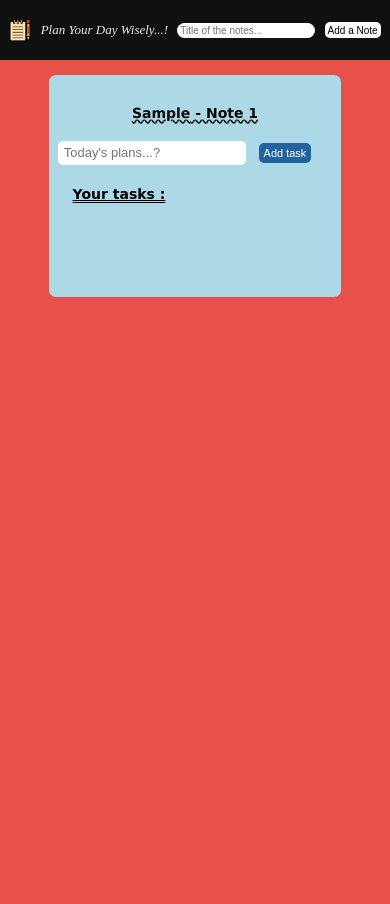
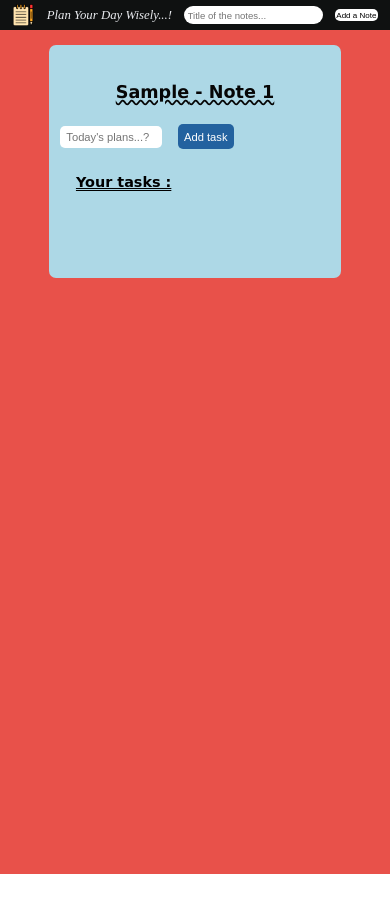
Before and after one commit to prabhas-nallan/Todo-application, a plain HTML site: page index.html in a window 390 px wide. Both pictures are taken after typing "Sample" into the empty fields and a click on the button "Add a Note". After the commit the page ends 874 px from the top, so only its background shows below. Drawn offline with Linux system fonts and the light colour scheme.

Commit message:
added comments and css

```diff
--- a/index.js
+++ b/index.js
@@ -1,3 +1,4 @@
+//This function is used to add new tasks into the card
 function addTask(noteId) {
     console.log("add task called....");
     const input = document.querySelector(`#new-task-input-note${noteId}`);
@@ -24,6 +25,7 @@ function addTask(noteId) {
 
     input.value = '';
 }
+//Function used to calc the ht of the card and increasing it as user adds tasks
 function adjustCardHeight(noteId) {
     const taskList = document.querySelector(`#taskList-note${noteId}`);
     const card = document.querySelector(`#note-card${noteId}`);
@@ -35,16 +37,19 @@ function adjustCardHeight(noteId) {
 
     card.style.height = `${newHeight}px`;
 }
+//As soon as user clicks on checkbox, the following actions takes place....
 function toggleTaskStatus(checkImg) {
     console.log("toggle status called....");
     const taskText = checkImg.closest('li').querySelector('span');
     const editBtn = checkImg.closest('li').querySelector('#edit');
-
+    //unchecked turns into checked, line passes through text ensuring your task is completed and disabling edit button
     if (checkImg.src.includes('square-check-regular')) {
         checkImg.src = './square-check-solid.svg';
         taskText.style.textDecoration = 'line-through';
         editBtn.style.display = 'none';
-    } else {
+    }
+    //checked turns into unchecked, removes line passing through text ensuring your task is still pending and enables edit button
+    else {
         checkImg.src = './square-check-regular.svg';
         taskText.style.textDecoration = 'none';
         editBtn.style.display = 'inline';
@@ -59,6 +64,7 @@ function editTask(editBtn) {
 
     const editButton = taskItem.querySelector('#edit');
     const deleteButton = taskItem.querySelector('#delete');
+    //Making edit,delete btns invisible as soon as user clicks on edit button
     editButton.style.display = 'none';
     deleteButton.style.display = 'none';
 
@@ -74,7 +80,7 @@ function editTask(editBtn) {
         taskText.innerHTML = `
             <img class="check-regular" src="./square-check-regular.svg" onclick="toggleTaskStatus(this)">
             ${taskTextInput.value}`;
-
+        //Once user clicks on save btn, edit and delete options are available again
         editButton.style.display = 'inline';
         deleteButton.style.display = 'inline';
 
@@ -85,9 +91,10 @@ function editTask(editBtn) {
     taskItem.insertBefore(taskTextInput, editButton);
     taskItem.insertBefore(saveButton, editButton);
 }
-
+//Here noteCount is used to identify each card uniquely
+//Initializing noteCount with 1
 let noteCount = 1;
-
+//This function is used to add new note into the card-container
 function addNote() {
     const notesHeadInput = document.querySelector('.add-note-input-field')
     let notesHeading = notesHeadInput.value
@@ -101,8 +108,8 @@ function addNote() {
     noteCard.className = 'card';
     noteCard.classList.add('card');
 
-    noteCard.id = `note-card${noteCount}`; // Assigning unique ID for each card
-
+    noteCard.id = `note-card${noteCount}`; // Assigning unique ID for each card through noteCount
+    //Inserting all the required html content into the note card immediately after clicking on 'Add a new Note' button
     noteCard.innerHTML = `
         <i onclick="deleteCard(this)" class="gg-close card-close-Btn"></i>
         <h1><span class="noteHead">${notesHeading}</span> - Note ${noteCount} </h1>
@@ -112,10 +119,13 @@ function addNote() {
         <ul class="unlist" id="taskList-note${noteCount}"></ul>`;
 
     notesContainer.appendChild(noteCard);
+    //incrementing noteCount for each creation of a new note.
     noteCount++;
+    //Emptying the input field after clicking 'addNote' button
     notesHeadInput.value=''
 }
 
 function deleteCard(delCardBtn) {
+    //Deleting the card through .parentElement which triggers to id='card' element
     delCardBtn.parentElement.remove();
 }
--- a/style.css
+++ b/style.css
@@ -2,6 +2,7 @@
     margin: 0px;
     border:border-box;
 }
+/* Navbar stylings */
 .navbar{
     height: 60px;
     background-color: #0f1111;
@@ -10,10 +11,29 @@
     align-items: center;
     justify-content: space-evenly;
 }
-.navbar h1{
-    font-family: Arial, Helvetica, sans-serif;
-    color: white;
+.navbar #heading{
+    font-size: 2rem;
 }
+.add-note-input-field{
+    border: none;
+    border-radius: 9px;
+    font-weight: 500;
+    font-size: 1.25rem;
+    padding: 0.15rem 0.35rem;
+}
+#newNote{
+    background-color: white;
+    border: none;
+    border-radius: 5px;
+    font-size: 1rem;
+    padding: 0.5rem 0.65rem;
+    color: black;
+    cursor: pointer;
+}
+#newNote:hover{
+    opacity: 0.7;
+}
+/* Body stylings */
 .container{
     background-color: #E8514A;
     margin: 0;
@@ -26,47 +46,37 @@
     flex-wrap: wrap;
     justify-content: space-evenly;
 }
-#newNote{
-    background-color: white;
-    border: none;
-    border-radius: 5px;
-    font-size: 15px;
-    padding: 0.5em 0.65em;
-    color: black;
-    cursor: pointer;
-}
-#newNote:hover{
-    opacity: 0.7;
-}
+
 .card{
     height: 200px;
     width: 30%;
     margin-top: 15px;
-    padding: 20px 0px 15px;
+    /* padding: 20px 0px 15px; */
+    padding: 1.25rem 0rem 1rem;
     border-radius: 7px;
     background-color: lightblue;
 }
 .card h1{
     text-align: center;
     text-decoration: underline wavy;
-    font-size: 20px;
+    font-size: 1.25rem;
     font-family: Bradley Hand, cursive;
     font-weight: 700;
     color: rgb(6, 6, 6);
 }
 .card h2{
     color: black;
-    font-size: 16px;
-    padding: 0.15em 2em;
+    font-size: 1.1rem;
+    padding: 0.12rem 2rem;
     text-decoration: double underline;
     font-family: Bradley Hand, cursive;
 }
 .card input{
     border-radius: 5px;
     border: none;
-    font-size: 13px;
-    padding: 0.45em 0.55em;
-    margin: 1.6em 0.6em;
+    font-size: 0.7rem;
+    padding: 0.35rem 0.45rem;
+    margin: 1.4rem 0.4rem;
 
 }
 .noteHead{
@@ -77,8 +87,8 @@
     background-color: #23629F;
     border: none;
     border-radius: 5px;
-    font-size: 12px;
-    padding: 0.5em 0.65em;
+    font-size: 0.85rem;
+    padding: 0.25rem;
     color: white;
     cursor: pointer;
     box-shadow: 10px white;
@@ -134,9 +144,6 @@ li button{
     height: 40px;
     width: 40px;
 }
-#heading{
-    font-size: 30px;
-}
 .card-close-Btn{
     left: 10px;
     border: none;
@@ -154,57 +161,53 @@ li button{
     width: 20px;
     cursor: pointer;
 }
-.add-note-input-field{
-    border: none;
-    border-radius: 9px;
-    font-weight: 500;
-    font-size: 15px;
-    padding: 0.25em 0.5em;
-}
+
 
 /* Media queries */
 /* Media screen of range between 465px - 600px (Eg: iPads,Tablets) */
-@media (max-width:600px ) and (min-width:465px){
+@media screen and (min-width:481px) and (max-width:768px ) {
+    /* Navbar stylings */
     .navbar{
         height: 40px;
-        font-size: 2vw;
     }
     #icon{
         height: 25px;
         width: 25px;
     }
     .navbar #heading{
-        font-size: 15px;
+        font-size: 1.1rem;
     }
     #newNote{
-        font-size: 11px;
-        padding: 0.2em 0.35em;
+        font-size: 0.8rem;
+        padding: 0.2rem 0.35rem;
     }
     .add-note-input-field{
-        font-size: 11px;
-        padding: 0.25em 0.35em;
+        font-size: 0.9rem;
+        padding: 0.2rem 0.3rem;
     }
+    /* Body stylings */
     .card{
         height: 200px;
         width: 45%;
         margin-top: 15px;
-        padding: 15px 0px 13px;
+        padding: 1.2rem 0rem 0.9rem;
     }
     .card h1{
-        font-size: 15px;
+        font-size: 1.2rem;
     }
     .card h2{
-        font-size: 15px;
-        padding: 0.11em 1.5em;
+        font-size: 1rem;
+        padding: 0.11rem 1.5rem;
     }
     .card input{
-        font-size: 11px;
-        padding: 0.35em 0.45em;
-        margin: 1.5em 0.7em;
+        width: 19vw;
+        font-size: 0.8rem;
+        padding: 0.3rem 0.4rem;
+        margin: 1.4rem 0.4rem;
     }
     #add{
-        font-size: 12px;
-        padding: 0.4em 0.45em;
+        font-size: 0.7rem;
+        padding: 0.4rem 0.45rem;
     }
     li{
         font-size: 15px;
@@ -222,43 +225,49 @@ li button{
 }
 
 /* Media screen < 465px (mobile screens) */
-@media (max-width:465px){
+@media (max-width:480px){
+    /* Navbar stylings */
     #icon{
         height: 22px;
         width: 22px;
     }
+    .navbar{
+        height: 30px;
+    }
     .navbar #heading{
-        font-size: 13px;
+        font-size: 0.8rem;
     }
     #newNote{
-        font-size: 10px;
-        padding: 0.25em 0.3em;
+        font-size: 0.5rem;
+        padding: 0.13em 0.16em;
     }
     .add-note-input-field{
-        font-size: 10px;
-        padding: 0.2em 0.3em;
+        font-size: 0.6rem;
+        padding: 0.2rem 0.2rem;
     }
+    /* body stylings */
     .card{
         height: 200px;
         width: 75%;
         margin-top: 15px;
-        padding: 12px 0px 10px;
+        padding: 1.19rem 0rem 0.9rem;
     }
     .card h1{
-        font-size: 14px;
+        font-size: 1.1rem;
     }
     .card h2{
-        font-size: 14px;
-        padding: 0.14em 1.7em;
+        font-size: 0.9rem;
+        padding: 0.14rem 1.7rem;
     }
     .card input{
-        font-size: 13px;
-        padding: 0.35em 0.45em;
-        margin: 1.5em 0.7em;
+        width: 23vw;
+        font-size: 0.7rem;
+        padding: 0.3rem 0.4rem;
+        margin: 1.5rem 0.7rem;
     }
     #add{
-        font-size: 11px;
-        padding: 0.4em 0.45em;
+        font-size: 0.7rem;
+        padding: 0.4rem 0.4rem;
     }
     li{
         font-size: 14px;
```
